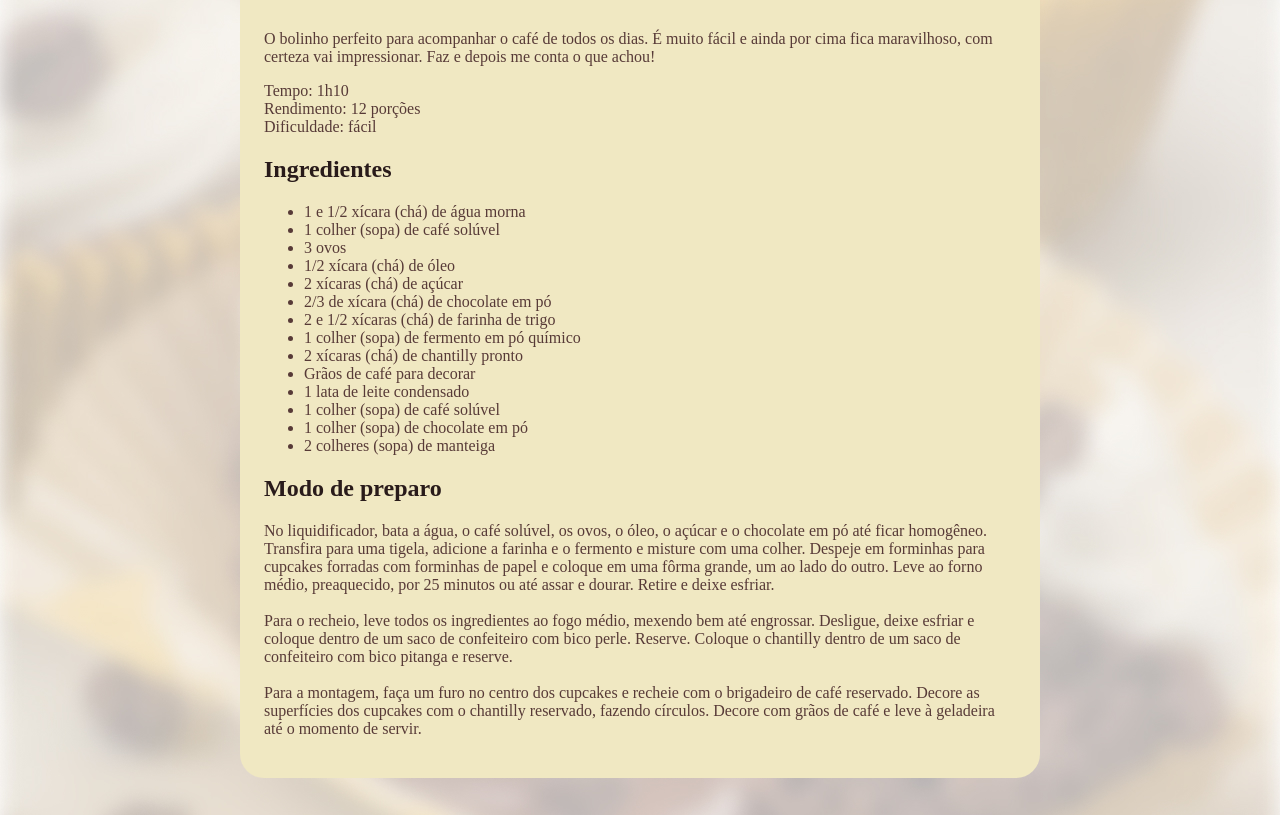
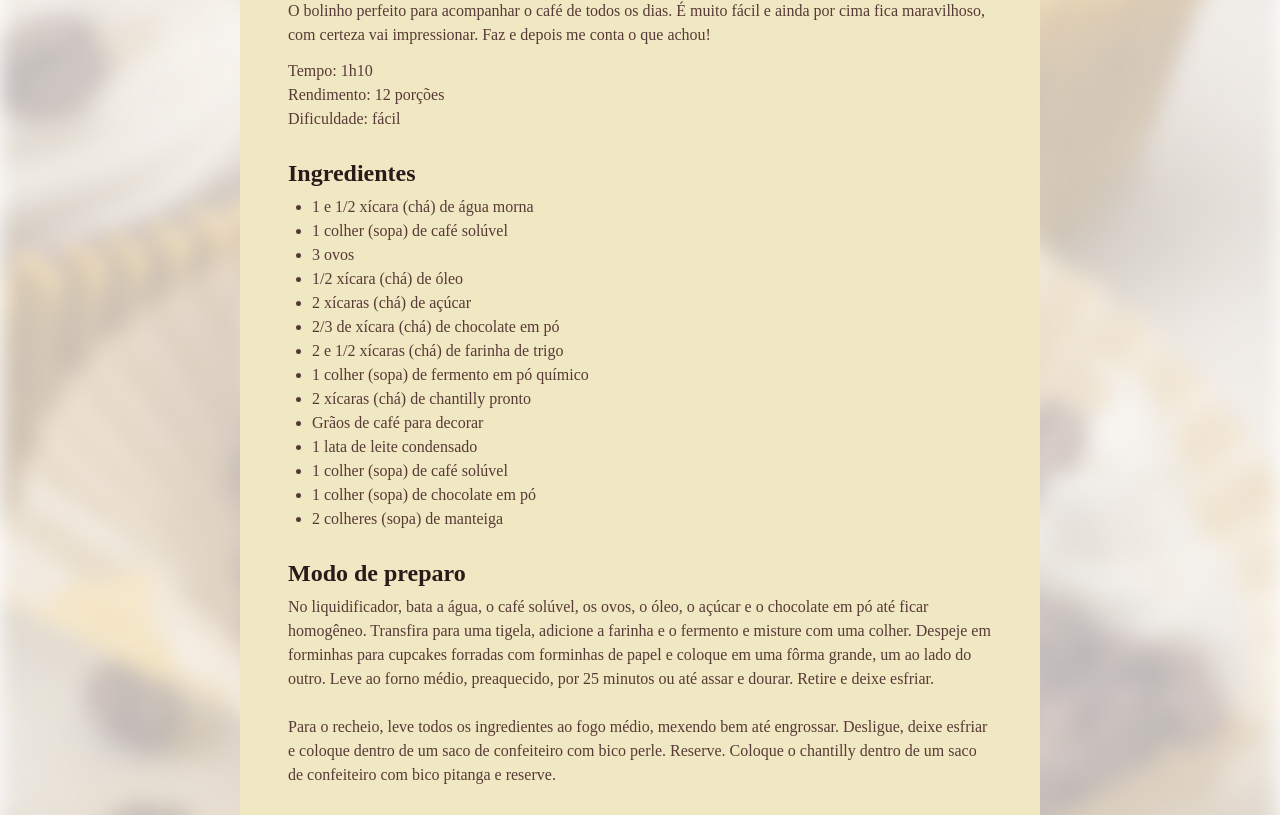
Before and after one commit to Gabz01/Projeto, a plain HTML site: page index.html in a window 1280 px wide. Shown: the part 568-1383 px from the top of the page. Drawn offline with Linux system fonts and the light colour scheme; a web font is replaced by a local one.

Commit message:
Customizando personalinzado espaços

```diff
--- a/style.css
+++ b/style.css
@@ -1,5 +1,11 @@
+*{
+  margin: 0;
+  padding: 0;
+}
+
 :root {
   font-family: "Alice", serif;
+  line-height: 150%;
   color: #573A37;
 }
 
@@ -21,9 +27,22 @@ img {
   border-radius: 16px;
 }
 
+main {
+  padding: 24px;
+}
+
+section + section {
+  margin-top: 24px;
+}
+
+#about p + p {
+  margin-top: 12px;
+}
+
 h1 {
   line-height: 140%;
   font-size: 40px;
+  margin-bottom: 4px;
 }
 
 h2 {
@@ -32,4 +51,10 @@ h2 {
 
 h1, h2 {
   color: #291b1a;
+  margin-bottom: 4px;
+  line-height: 150%;
 }
+
+ul {
+  padding-left: 24px;
+}
```
